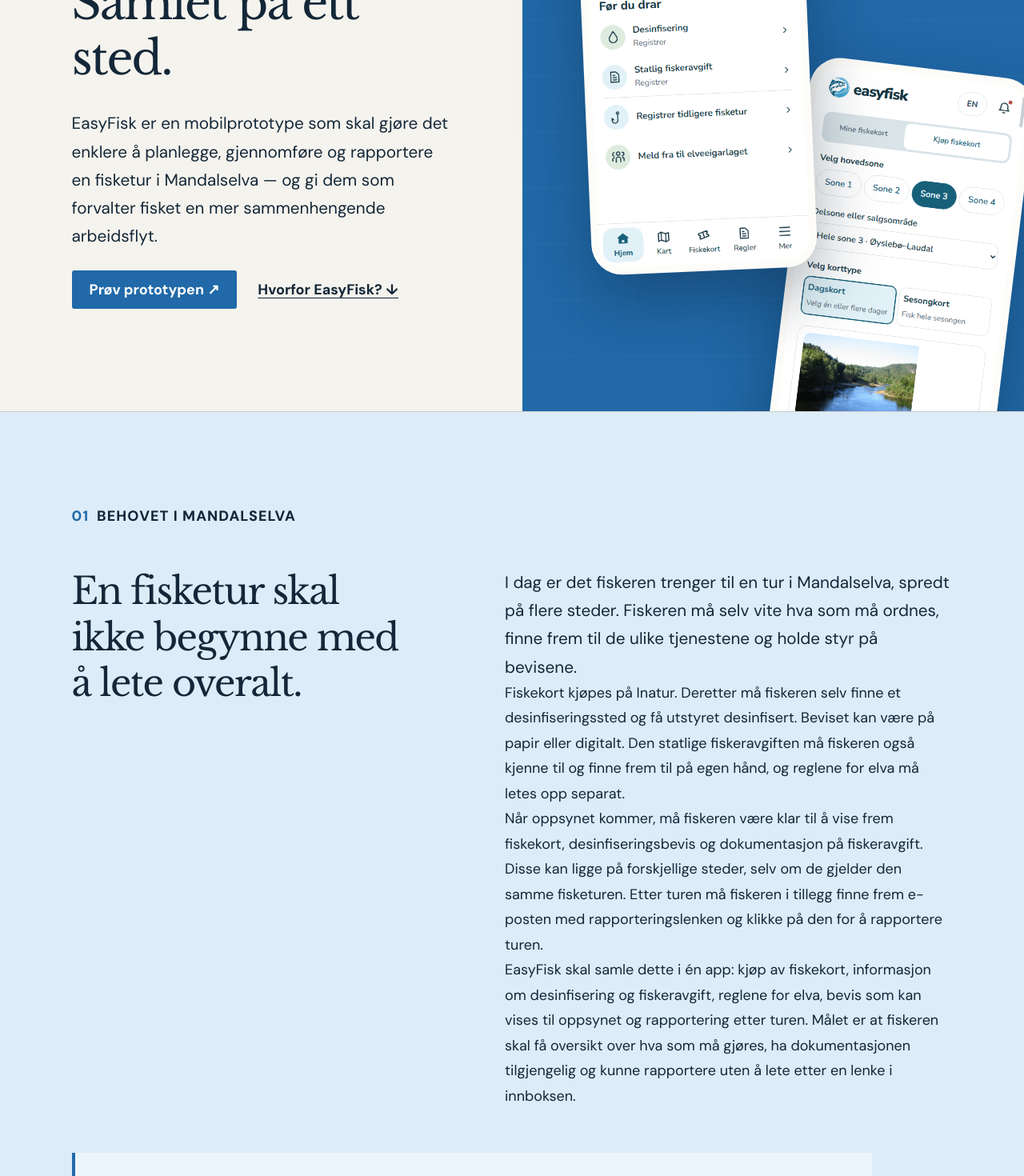
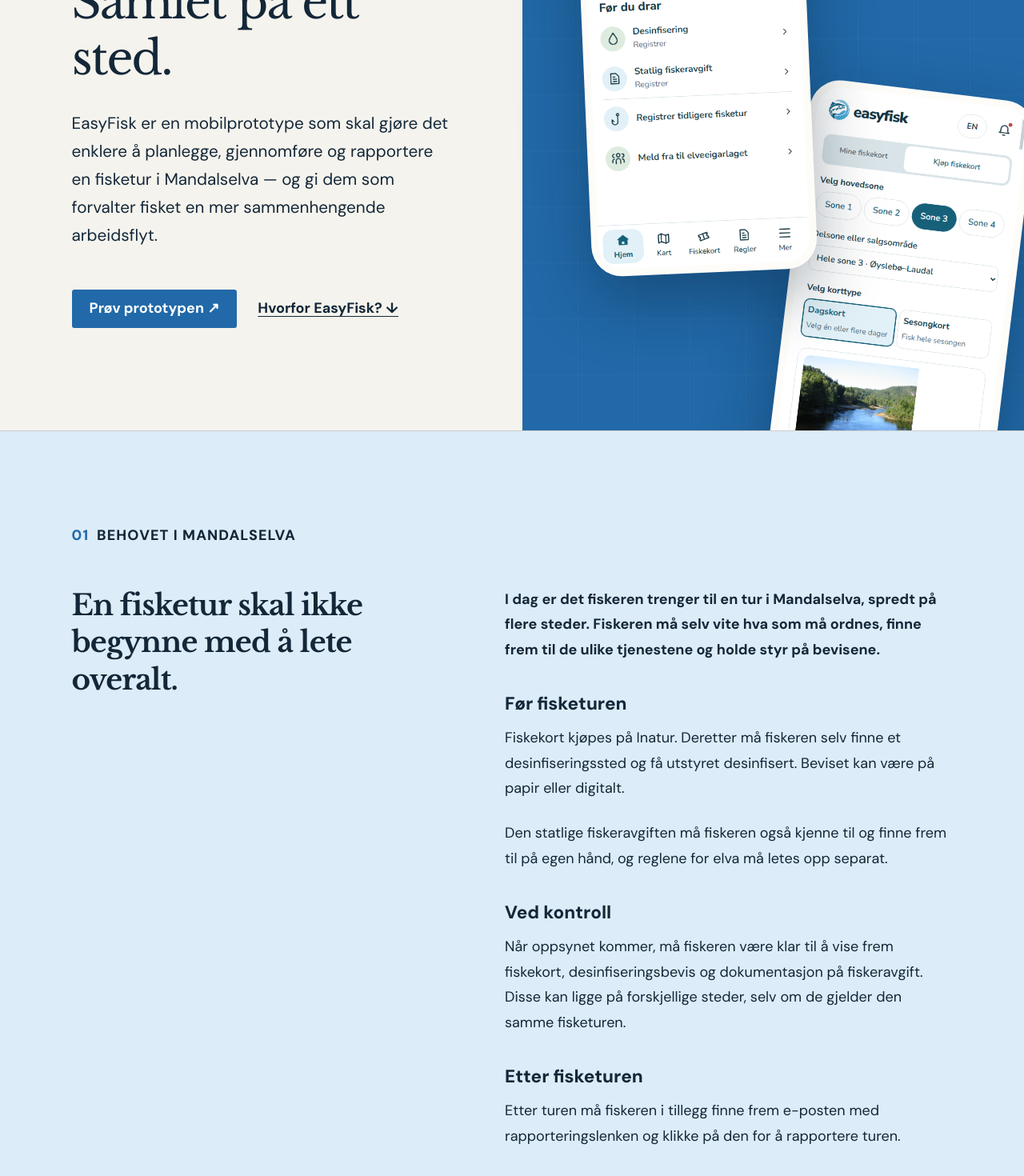
Before and after one commit to MarieHesseberg/Praksis, a Next.js app: page / in a window 1280 px wide. Shown: the part 400-1870 px from the top of the page at 80% size. Built offline with nearby package versions, Linux system fonts and the light colour scheme.

Commit message:
Separate paragraphs and unify heading hierarchy across practice pages

```diff
--- a/app/globals.css
+++ b/app/globals.css
@@ -1285,3 +1285,71 @@
 .report-section h2 {
   font-size: clamp(1.7rem, 3vw, 2.5rem);
 }
+
+/* Explicit paragraph rhythm and a consistent heading hierarchy on all pages. */
+.company-grid p,
+.prototype-note p,
+.report-section p,
+.report-hero p,
+.hero-copy p {
+  margin: 0 0 1.35rem;
+}
+.company-grid > div > p,
+.prototype-note p,
+.report-section > p,
+.report-list {
+  max-width: 60ch;
+}
+.company h2,
+.prototype-note h2,
+.section-heading h2,
+.about h2,
+.report-section h2 {
+  font-size: clamp(1.75rem, 2.8vw, 2.5rem);
+  line-height: 1.3;
+  font-weight: 700;
+  letter-spacing: -0.025em;
+  margin: 0 0 1.4rem;
+}
+.company-grid h3,
+.report-section h3,
+.feature-grid h3,
+.challenge-grid h3 {
+  font-family: var(--font-sans), sans-serif;
+  font-size: 1.25rem;
+  font-weight: 800;
+  line-height: 1.4;
+  letter-spacing: normal;
+  margin: 2rem 0 0.65rem;
+}
+.company-grid h3:first-child,
+.feature-grid h3 {
+  margin-top: 0;
+}
+.company-grid .large-copy {
+  font-size: 1rem;
+  line-height: 1.75;
+  font-weight: 700;
+  margin-bottom: 2rem;
+}
+.report-section .eyebrow,
+.report-hero .eyebrow {
+  margin-bottom: 1.2rem;
+}
+.report-section .primary-button,
+.prototype-note .primary-button {
+  margin-top: 0.4rem;
+}
+.report-section .small-note {
+  margin-top: 1.25rem;
+}
+.section-heading:has(> h2:only-child) {
+  margin-bottom: 2.5rem;
+}
+.section-heading h2 {
+  margin-bottom: 0;
+}
+.report-section > p:last-child,
+.company-grid > div > p:last-child {
+  margin-bottom: 0;
+}
--- a/app/page.tsx
+++ b/app/page.tsx
@@ -166,21 +166,29 @@
                 på flere steder. Fiskeren må selv vite hva som må ordnes, finne
                 frem til de ulike tjenestene og holde styr på bevisene.
               </p>
+              <h3>Før fisketuren</h3>
               <p>
                 Fiskekort kjøpes på Inatur. Deretter må fiskeren selv finne et
                 desinfiseringssted og få utstyret desinfisert. Beviset kan være
-                på papir eller digitalt. Den statlige fiskeravgiften må fiskeren
-                også kjenne til og finne frem til på egen hånd, og reglene for
-                elva må letes opp separat.
+                på papir eller digitalt.
               </p>
+              <p>
+                Den statlige fiskeravgiften må fiskeren også kjenne til og finne
+                frem til på egen hånd, og reglene for elva må letes opp separat.
+              </p>
+              <h3>Ved kontroll</h3>
               <p>
                 Når oppsynet kommer, må fiskeren være klar til å vise frem
                 fiskekort, desinfiseringsbevis og dokumentasjon på fiskeravgift.
                 Disse kan ligge på forskjellige steder, selv om de gjelder den
-                samme fisketuren. Etter turen må fiskeren i tillegg finne frem
-                e-posten med rapporteringslenken og klikke på den for å
-                rapportere turen.
+                samme fisketuren.
               </p>
+              <h3>Etter fisketuren</h3>
+              <p>
+                Etter turen må fiskeren i tillegg finne frem e-posten med
+                rapporteringslenken og klikke på den for å rapportere turen.
+              </p>
+              <h3>Samlet i EasyFisk</h3>
               <p>
                 EasyFisk skal samle dette i én app: kjøp av fiskekort,
                 informasjon om desinfisering og fiskeravgift, reglene for elva,
```
